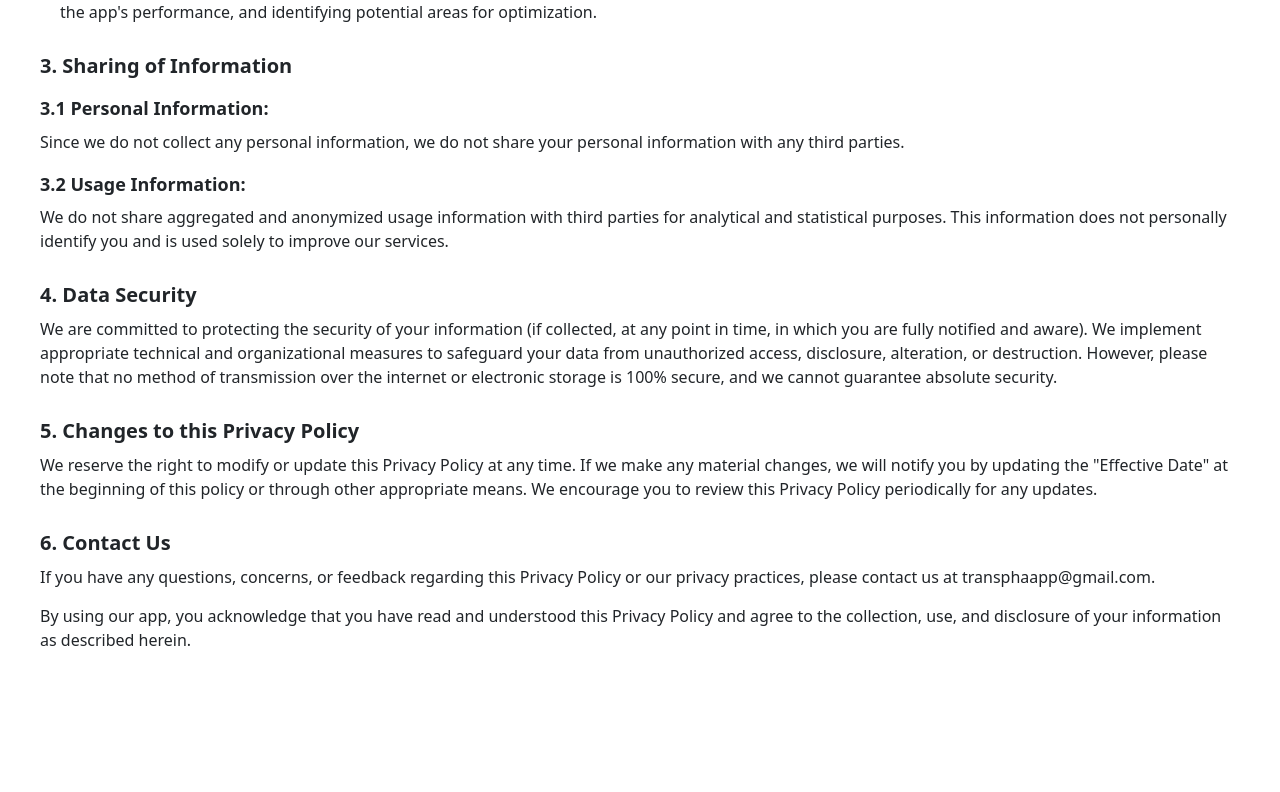
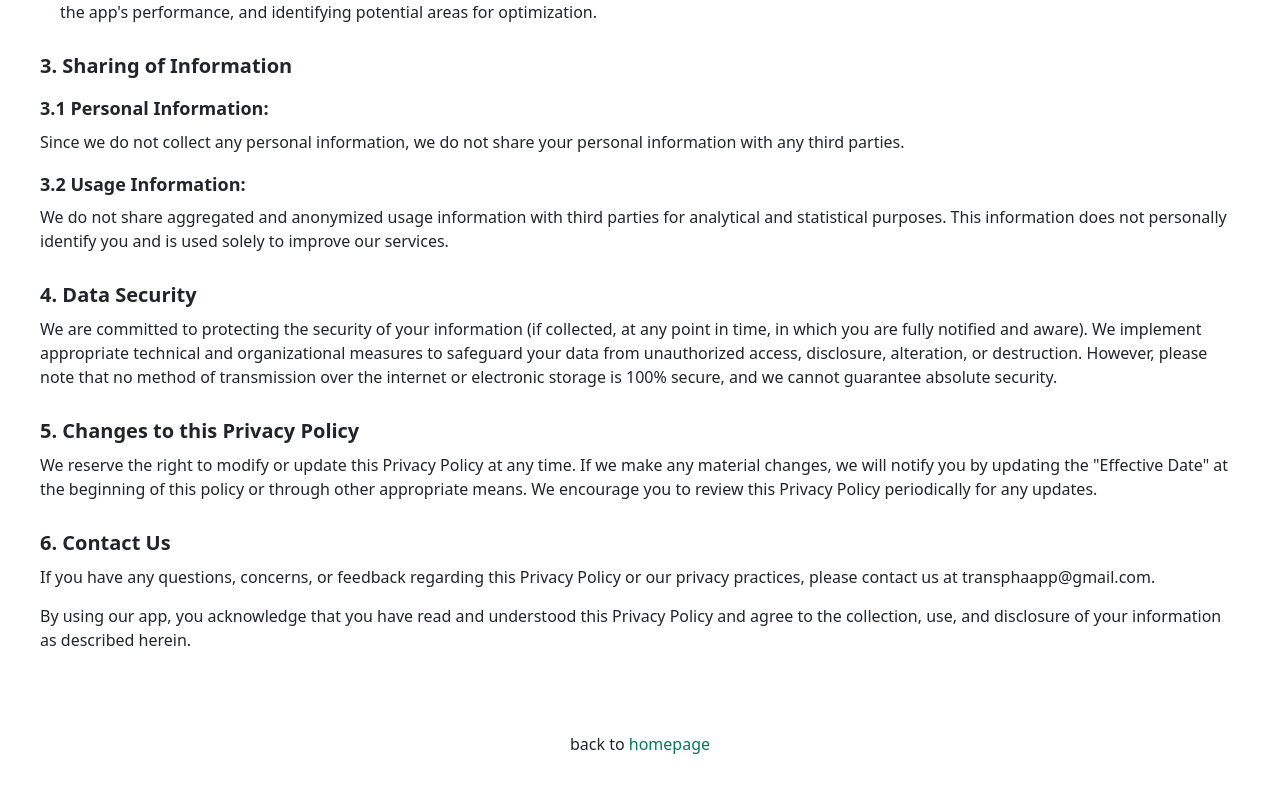
Before and after one commit to Transpha/transpha.org, a Nuxt app: page /privacy in a window 1280 px wide. Shown: the part 794-1586 px from the top of the page. Before the commit the page ends 1486 px from the top, so only its background shows below. Built offline with nearby package versions, Linux system fonts and the light colour scheme; a web font is replaced by a local one.

Commit message:
chore: add back to homepage on privacy page

```diff
--- a/pages/privacy.vue
+++ b/pages/privacy.vue
@@ -52,6 +52,7 @@
     <p>If you have any questions, concerns, or feedback regarding this Privacy Policy or our privacy practices, please contact us at transphaapp@gmail.com.</p>
 
     <p>By using our app, you acknowledge that you have read and understood this Privacy Policy and agree to the collection, use, and disclosure of your information as described herein.</p>
+    <div class="mt-20 text-center">back to <span class="text-green-700"><a href="/">homepage</a></span></div>
   </div>
 </template>
 
```
